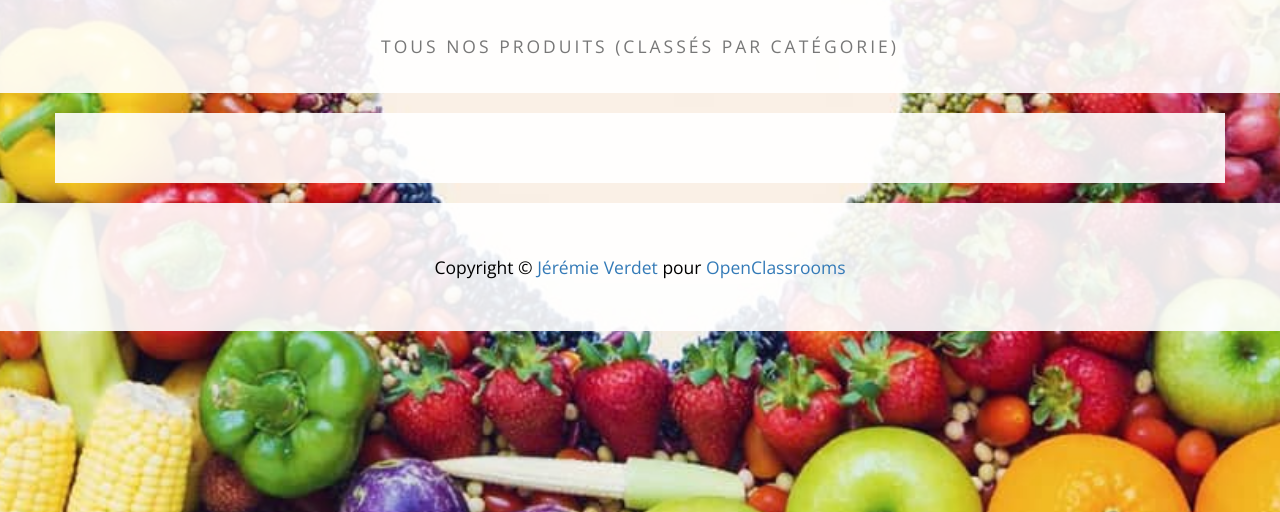
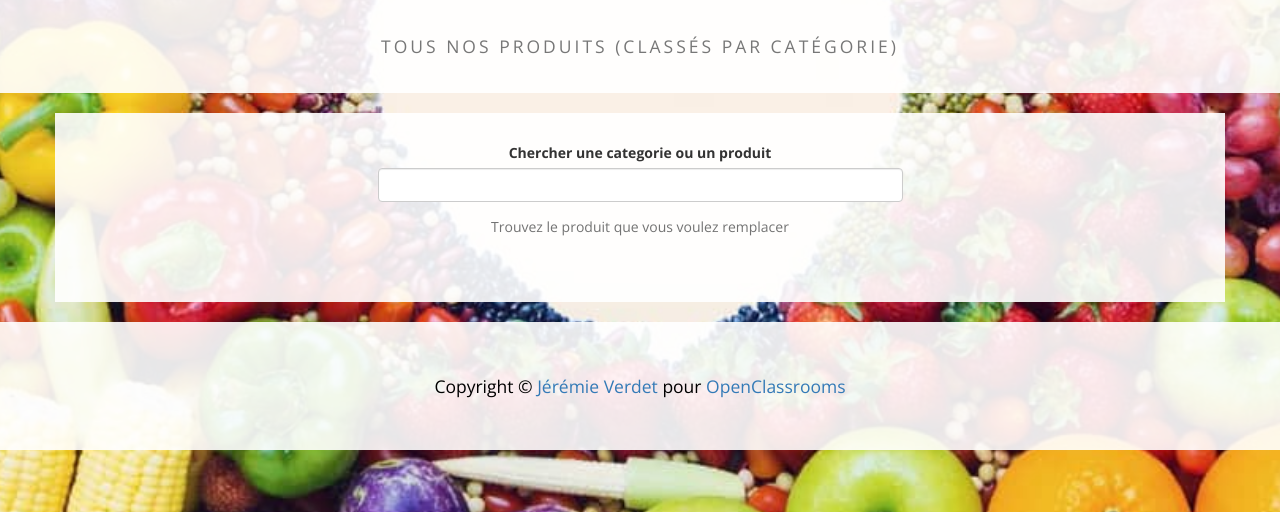
Before and after one commit to jerev7/p8_django, a Django app: template project8/myapp/templates/myapp/index.html in a window 1280 px wide. Shown: the part 248-760 px from the top of the page. Run offline with Django 3.2, Linux system fonts and the light colour scheme; the template is opened without the code that fills it, so the values that code supplies are empty; some libraries are stand-ins or nearby versions.

Commit message:
added a search form

```diff
--- a/project8/myapp/templates/404.html
+++ b/project8/myapp/templates/404.html
@@ -2,6 +2,8 @@
 {% block content %}
     <p><em>Product not found...</em></p>
     <p>The product you're looking for doesn't exist. But we provided to you instead a live  music video of an amazing artist called H.E.R. Enjoy !!!!! ;)</p>
+    <p>Search for a new product here :</p>
+    {% include 'myapp/search_form.html' %}
     <div class="embed-responsive embed-responsive-16by9">
         <iframe src="https://www.youtube.com/embed/6m8Pi4RFU7g?list=RDMM6m8Pi4RFU7g" frameborder="0" allowfullscreen></iframe>
     </div>
--- a/project8/myapp/templates/myapp/list.html
+++ b/project8/myapp/templates/myapp/list.html
@@ -1,3 +1,4 @@
+{% include 'myapp/search_form.html' %}
 <ul>
 {% for category in categories %}
     <a href="{% url 'detail' category_id=category.id %}">
--- /dev/null
+++ b/project8/myapp/templates/myapp/search_form.html
@@ -0,0 +1,9 @@
+<div class="col-lg-12 detail-separator">
+  <form class="col-md-6 col-md-offset-3 text-center" action="{% url 'search' %}" method="get" accept-charset="utf-8">
+    <div class="form-group">
+      <label for="searchForm">Chercher une categorie ou un produit</label>
+      <input id="searchForm" class="form-control" name="query">
+    </div>
+    <span class="help-block" id="helpBlock">Trouvez le produit que vous voulez remplacer</span>
+  </form>
+</div>
--- a/project8/myapp/views.py
+++ b/project8/myapp/views.py
@@ -32,7 +32,7 @@ def search(request):
 		categories = Category.objects.filter(name__icontains=query)
 	if not categories.exists():
 		categories = Category.objects.filter(product__name__icontains=query)
-	title = "Résultats pour la requête %s"%query
+	title = "La recherche %s a pour résultat les categories suivantes :"%query
 	context ={
 		'categories': categories,
 		'title': title
```
